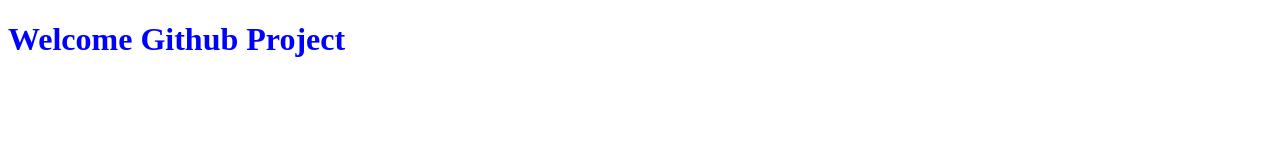
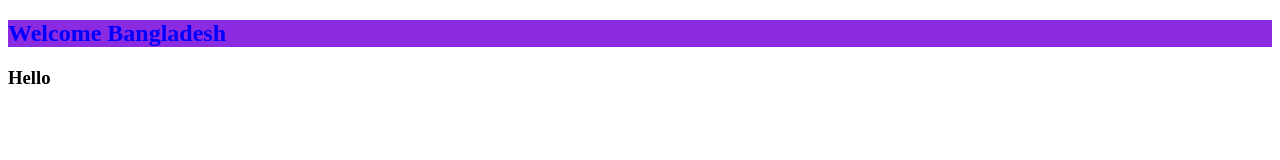
Before and after one commit to sayedabhuiyan8/Agncy, a plain HTML site: page index.html in a window 1280 px wide. Drawn offline with Linux system fonts and the light colour scheme.

Commit message:
change html css

```diff
--- a/index.html
+++ b/index.html
@@ -8,6 +8,9 @@
     <link rel="stylesheet" href="style.css">
 </head>
 <body>
-    <h1 class="heading">Welcome Github Project</h1>
+   <h2 class="heading">Welcome Bangladesh</h2>
+
+   <h3>Hello</h3>
+
 </body>
 </html>
--- a/style.css
+++ b/style.css
@@ -1,4 +1,5 @@
 
 .heading{
     color:blue;
+    background-color: blueviolet;
 }
```
